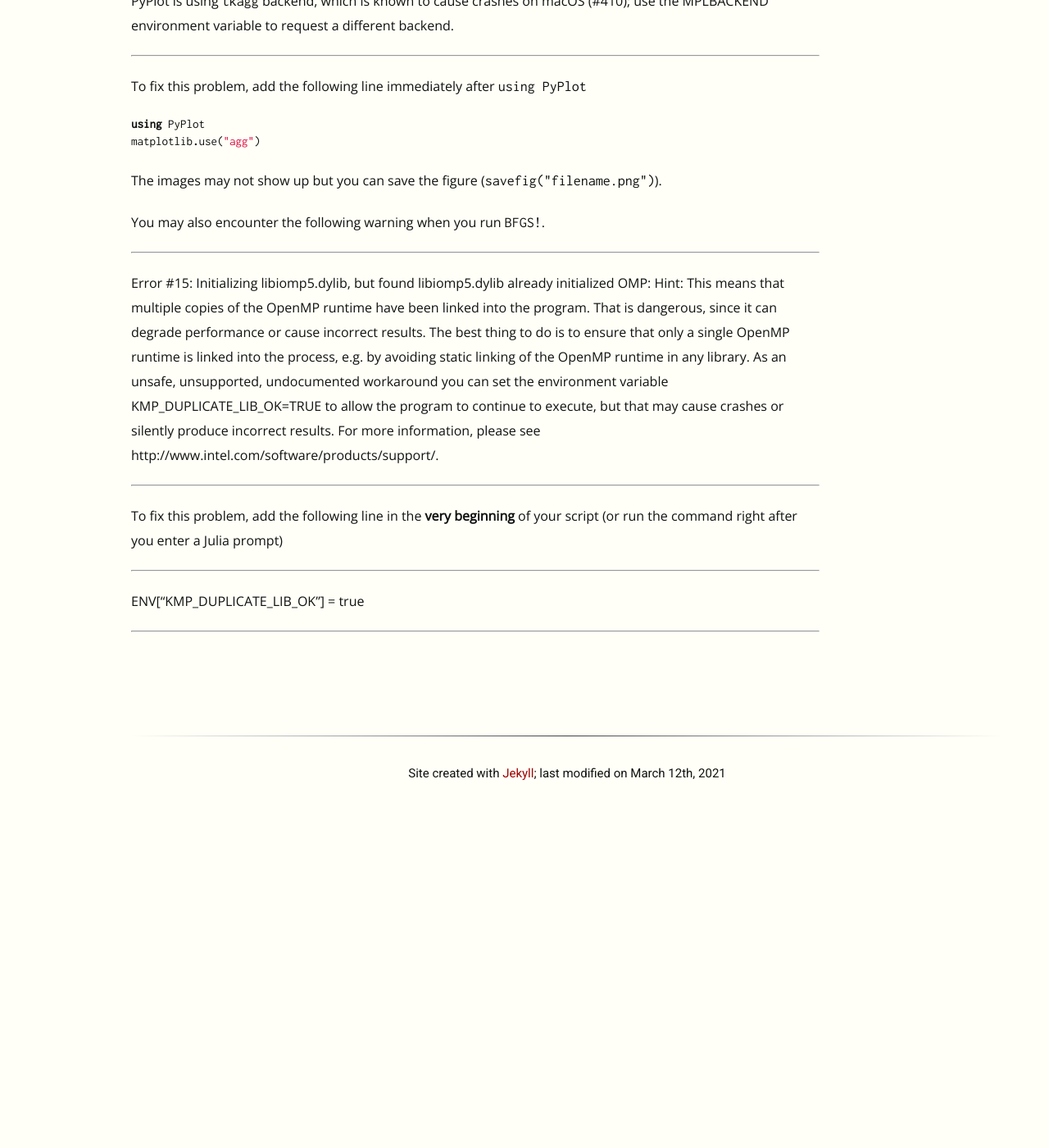
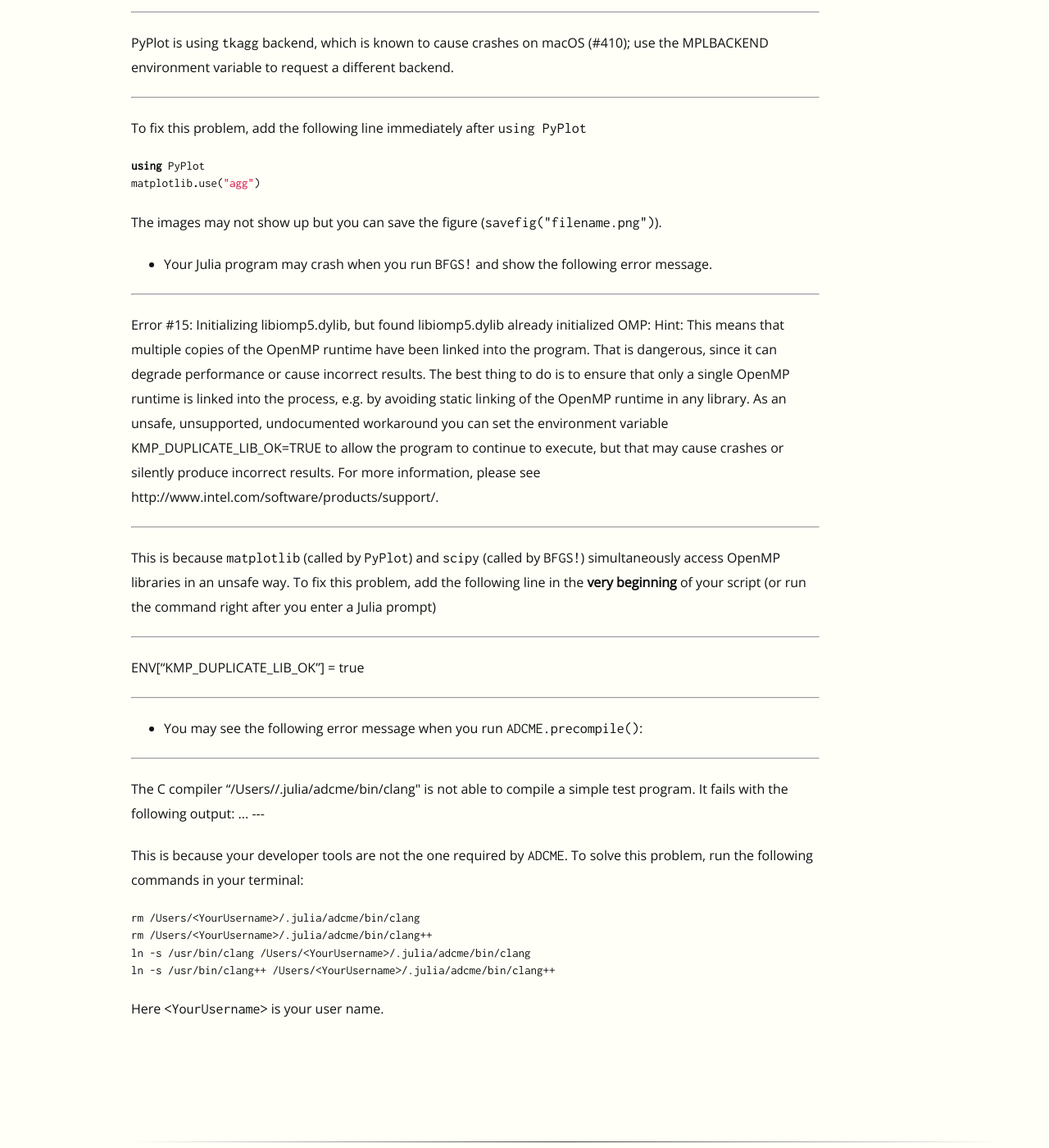
Before and after one commit to EricDarve/me343-cme216-winter-2021, a Jekyll site: the page built from Homework/HW6/ADCME_setup.md, in a window 1280 px wide and 1400 px high, scrolled down 5826 px. Shown: the whole window at 82% size. Built offline with Jekyll 4.4.1, drawn with Linux system fonts in a browser that asks for light colours; before the commit the page ends 6793 px from its top, so only the background shows below that; some of the changed text lies outside the part shown.

Commit message:
Update ADCME_setup.md

````diff
--- a/Homework/HW6/ADCME_setup.md
+++ b/Homework/HW6/ADCME_setup.md
@@ -190,7 +190,10 @@ On _rice_, you will not see the figure because you are connected remotely throug
 
 ## Troubleshooting
 
-On some Mac systems, you may encounter the following warning when you run `using PyPlot`.
+Here are some common problems you may encounter on a Mac computer:
+
+
+- You may encounter the following warning when you run `using PyPlot`.
 
 ---
 
@@ -208,7 +211,7 @@ matplotlib.use("agg")
 The images may not show up but you can save the figure (`savefig("filename.png")`).
 
 
-You may also encounter the following warning when you run `BFGS!`.
+- Your Julia program may crash when you run `BFGS!` and show the following error message.
 
 ---
 
@@ -216,10 +219,30 @@ Error #15: Initializing libiomp5.dylib, but found libiomp5.dylib already initial
 
 ---
 
-To fix this problem, add the following line in the **very beginning** of your script (or run the command right after you enter a Julia prompt)
+This is because `matplotlib` (called by `PyPlot`) and `scipy` (called by `BFGS!`) simultaneously access OpenMP libraries in an unsafe way. To fix this problem, add the following line in the **very beginning** of your script (or run the command right after you enter a Julia prompt)
 
 ---
 
 ENV["KMP_DUPLICATE_LIB_OK"] = true
 
 ---
+
+- You may see the following error message when you run `ADCME.precompile()`:
+
+---
+The C compiler
+ "/Users/<YourUsername>/.julia/adcme/bin/clang"
+is not able to compile a simple test program.
+It fails with the following output: ...
+---
+
+This is because your developer tools are not the one required by `ADCME`. To solve this problem, run the following commands in your terminal:
+
+```
+rm /Users/<YourUsername>/.julia/adcme/bin/clang
+rm /Users/<YourUsername>/.julia/adcme/bin/clang++
+ln -s /usr/bin/clang /Users/<YourUsername>/.julia/adcme/bin/clang
+ln -s /usr/bin/clang++ /Users/<YourUsername>/.julia/adcme/bin/clang++
+```
+
+Here `<YourUsername>` is your user name.
````
